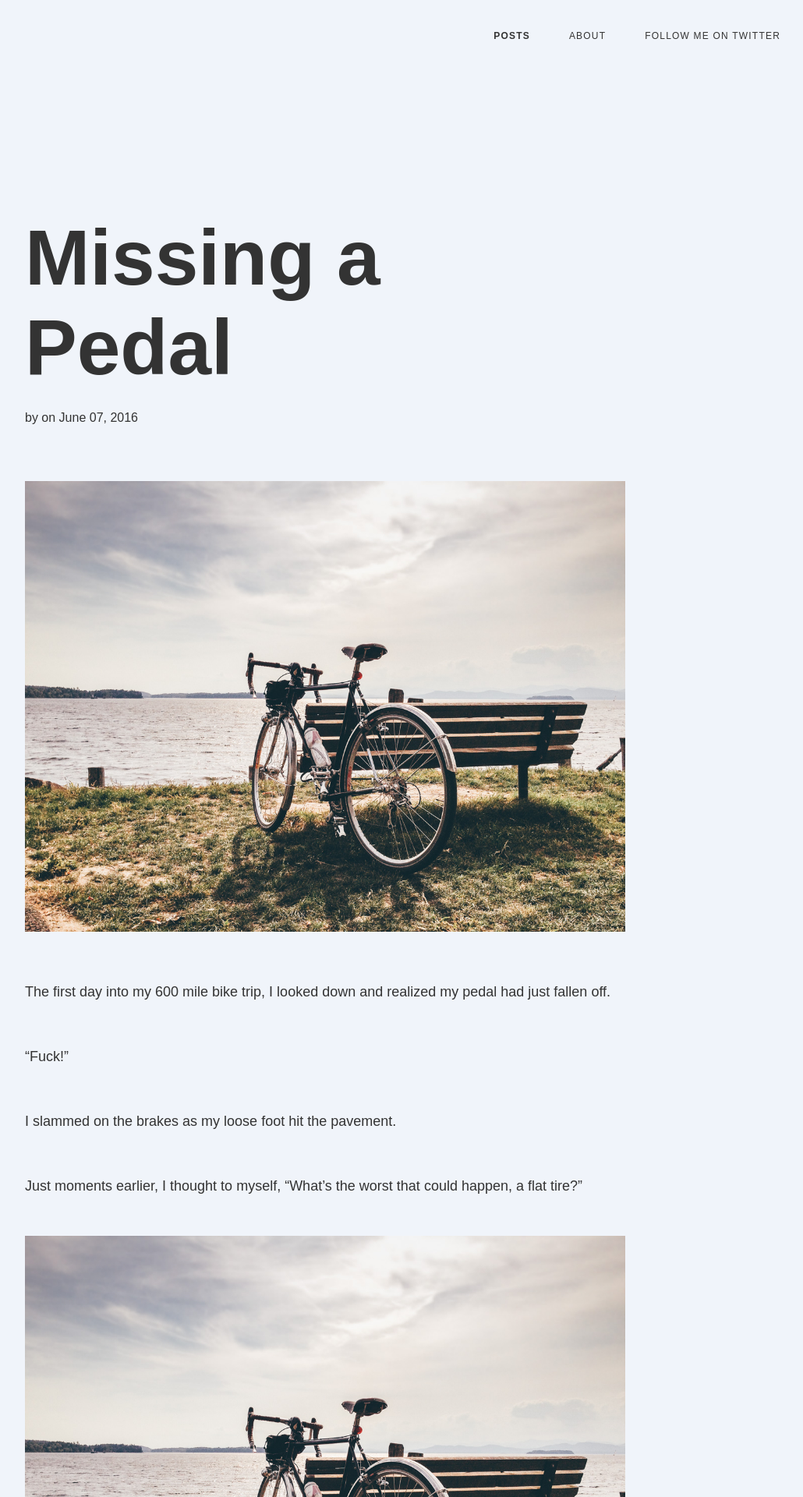
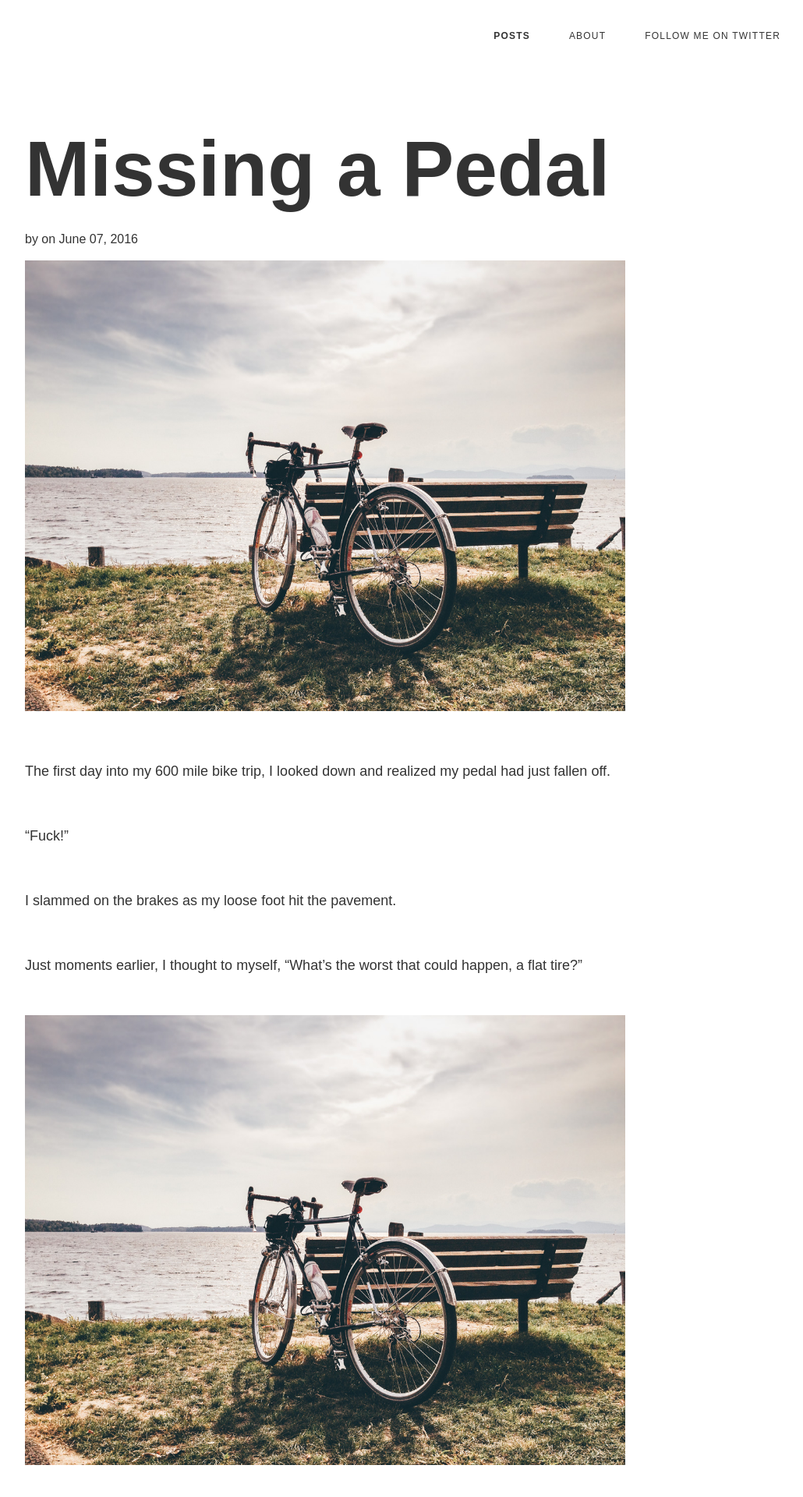
Before and after one commit to nkadlac/kadlac.com, a Jekyll site: the page built from _posts/2016-06-07-missing-a-pedal.markdown, in a window 1280 px wide. Shown: the top 1920 px of the page at 78% size, without its empty margins (223-1253 px from the left). Built offline with Jekyll 4.4.1, drawn with Linux system fonts in a browser that asks for light colours.

Commit message:
Updated Post and 2 other files

```diff
--- a/_layouts/post.html
+++ b/_layouts/post.html
@@ -4,7 +4,7 @@
 
 <!-- <article class="single"> -->
 
-<header class="article_head">
+<header {% for asset in assets %}{% if asset.type == "stretched" %} class="header_img_stretched article_head" style="background-image: url("{{asset.url}}")" {% endif %}{% endfor %}>
   <div class="contain small">
 
     <h1>{{page.title}}</h1>
@@ -29,7 +29,9 @@
 
   <div class="contain small">
 
+
     {{content}}
+
 
     {% if page.readmore %}
       <a href="{{page.readmore}}" class="button read-more-button">Read more</a>
--- a/_posts/2016-06-07-missing-a-pedal.markdown
+++ b/_posts/2016-06-07-missing-a-pedal.markdown
@@ -2,7 +2,7 @@
 title: Missing a Pedal
 date: 2016-06-07 05:54:00 -07:00
 is featured: true
-image:
+images:
   name: header
   path: "/uploads/IMG_0575.jpg"
   type: stretched
--- a/assets/css/style.scss
+++ b/assets/css/style.scss
@@ -10,7 +10,7 @@
 body,
 html {
   color: #333;
-  background: #f0f4fa;
+  background: #FFFFFF;
 }
 
 ul {
```
